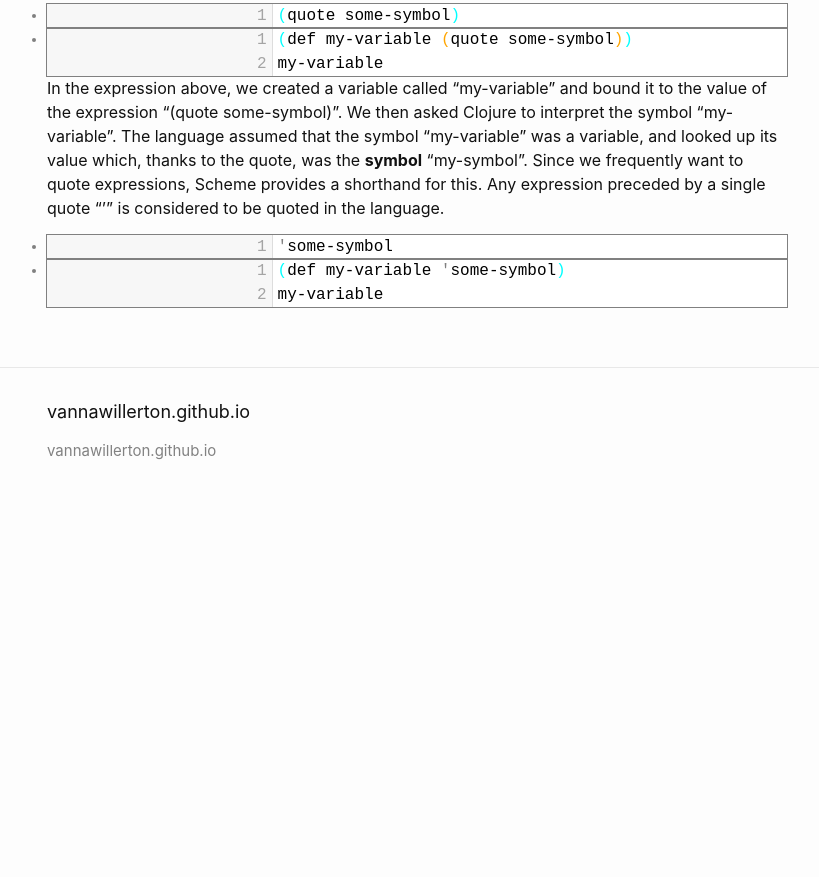
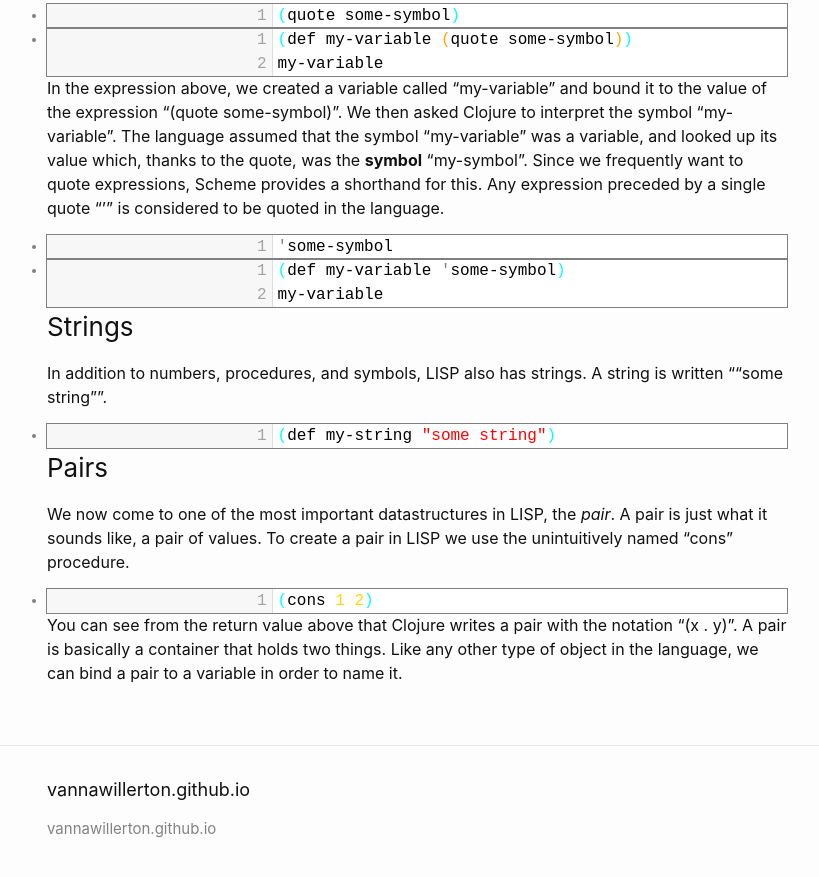
Before and after one commit to vannawillerton/vannawillerton.github.io, a Jekyll site: the page built from Lecture1.md, in a window 1280 px wide and 900 px high, scrolled down 3826 px. Shown: the top 877 px of the window, without its empty margins (223-1042 px from the left). Built offline with Jekyll 4.4.1, drawn with Linux system fonts in a browser that asks for light colours; our own code applies the rules of GitHub Pages for plain Markdown files; formulas are drawn with MathJax 3; before the commit the page ends 4348 px from its top, so only the background shows below that.

Commit message:
Update Lecture1.md

````diff
--- a/Lecture1.md
+++ b/Lecture1.md
@@ -120,3 +120,21 @@ In the expression above, we created a variable called "my-variable" and bound it
 (def my-variable 'some-symbol)
 my-variable
 ```
+
+### Strings
+
+In addition to numbers, procedures, and symbols, LISP also has strings. A string is written ""some string"".
+
+```
+(def my-string "some string")
+```
+
+### Pairs
+
+We now come to one of the most important datastructures in LISP, the *pair*. A pair is just what it sounds like, a pair of values. To create a pair in LISP we use the unintuitively named "cons" procedure.
+
+```
+(cons 1 2)
+```
+
+You can see from the return value above that Clojure writes a pair with the notation "(x . y)". A pair is basically a container that holds two things. Like any other type of object in the language, we can bind a pair to a variable in order to name it.
````
